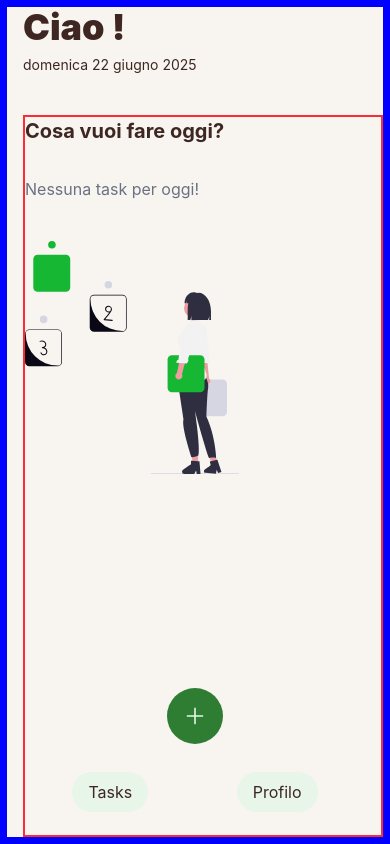
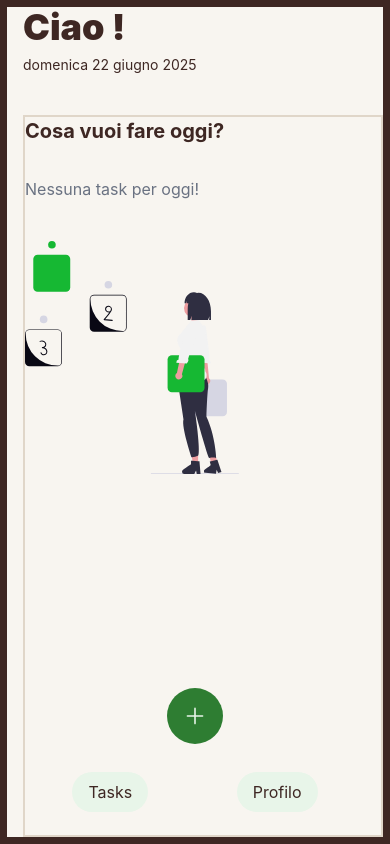
Before and after one commit to IlPiova/ecotracker, a React (Vite) app: page / in a window 390 px wide. Built offline with nearby package versions, Linux system fonts and the light colour scheme.

Commit message:
Eliminati errori di layout

```diff
--- a/dev-dist/sw.js
+++ b/dev-dist/sw.js
@@ -82,7 +82,7 @@ define(['./workbox-54d0af47'], (function (workbox) { 'use strict';
     "revision": "3ca0b8505b4bec776b69afdba2768812"
   }, {
     "url": "index.html",
-    "revision": "0.iksiclf4b5g"
+    "revision": "0.0qq2hcib848"
   }], {});
   workbox.cleanupOutdatedCaches();
   workbox.registerRoute(new workbox.NavigationRoute(workbox.createHandlerBoundToURL("index.html"), {
--- a/src/components/Home/Home.tsx
+++ b/src/components/Home/Home.tsx
@@ -121,7 +121,7 @@ export default function Home() {
         </h1>
         <p className="text-sm ">{today}</p>
       </div>
-      <div className="flex flex-col items-center justify-start  h-full border-2 border-red-500 w-full ">
+      <div className="flex flex-col items-center justify-start  h-full border-2 w-full ">
         <div className="  flex flex-col items-start justify-start justify-self-center gap-4 w-full">
           <h2 className="text-xl font-bold mb-4">Cosa vuoi fare oggi?</h2>
           <Tasks />
--- a/src/index.css
+++ b/src/index.css
@@ -185,7 +185,6 @@ body {
   flex-direction: column;
   justify-content: space-between;
   align-items:start;
-  border: 1px solid red ;
 }
 
 @media screen and (max-width:640px) {
@@ -193,6 +192,6 @@ body {
     margin: 0  auto;
     width: 100vw;
     max-width: 600px;
-  border: 7px solid blue;
+  border: 7px solid ;
   }
 }
```
